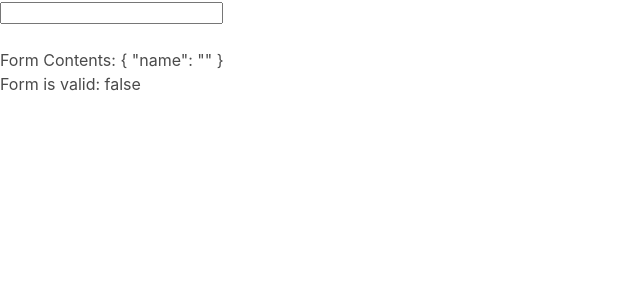
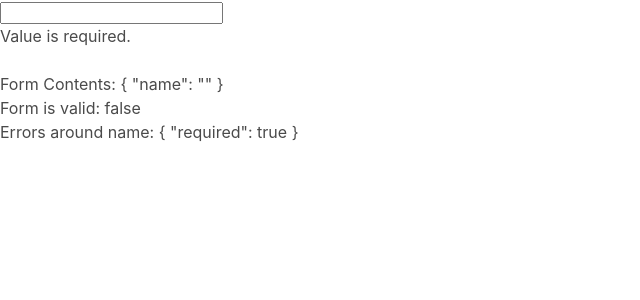
Before and after one commit to Terrence-Me/creditcard-payment-reactive-form-ng, an Angular app: page / in a window 1280 px wide. Shown: the top 300 px of the page, without its empty margins (0-640 px from the left). Built offline with nearby package versions, Linux system fonts and the light colour scheme.

Commit message:
initial error handling

```diff
--- a/src/app/card-form/card-form.component.html
+++ b/src/app/card-form/card-form.component.html
@@ -1,5 +1,11 @@
 <form [formGroup]="cardForm" action="">
     <input formControlName="name" />
+    <div *ngIf="cardForm.controls.name.errors?.['required']">Value is required.</div>
+    <div *ngIf="cardForm.controls.name.errors?.['minlength']">Value you entered is
+        {{ cardForm.controls.name.errors?.['minlength'].actualLength }}
+        characters long, but it must be at least
+        {{ cardForm.controls.name.errors?.['minlength'].requiredLength }}
+        characters</div>
 </form>
 
 <br>
@@ -7,3 +13,5 @@
 <div>Form Contents: {{ cardForm.value |json }} </div>
 
 <div>Form is valid: {{ cardForm.valid }} </div>
+
+<div>Errors around name: {{ cardForm.controls.name.errors | json }} </div>
```
Also changed, not shown: tsconfig.json (+2 -5 lines).
